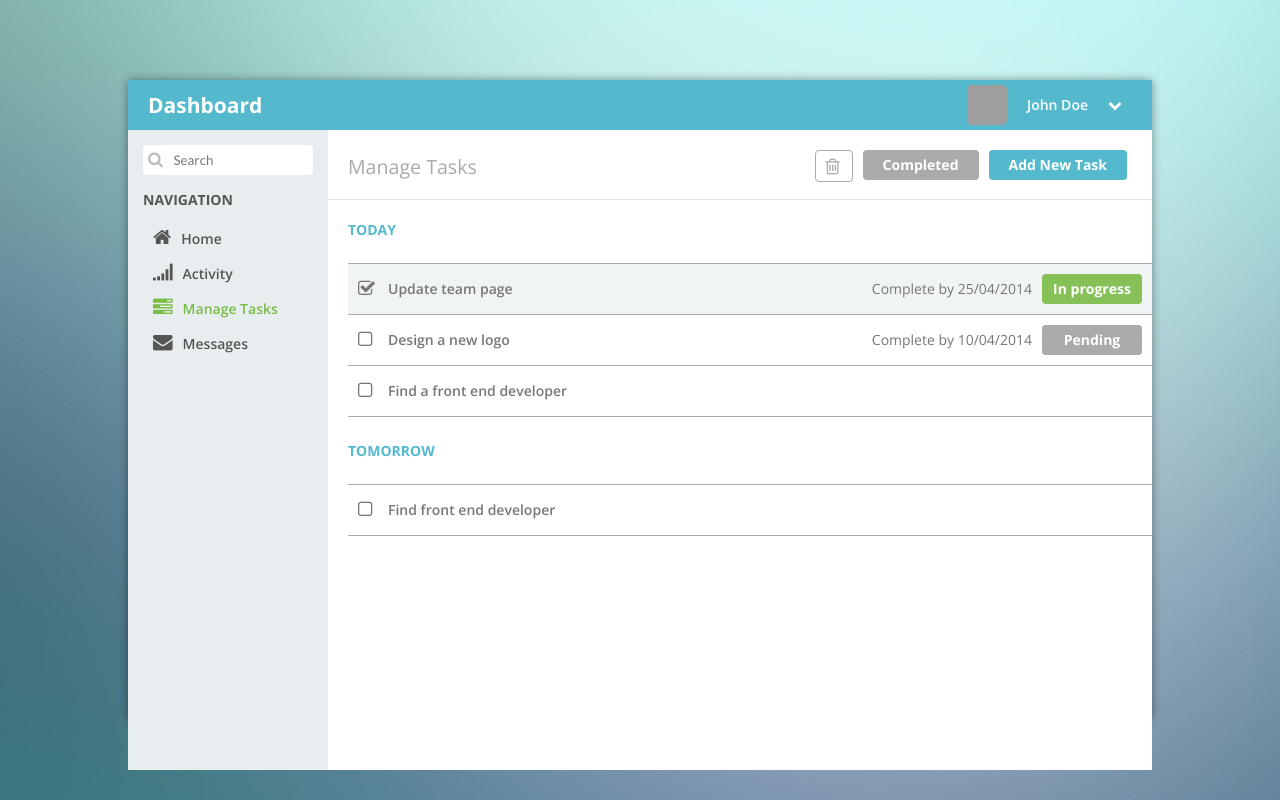
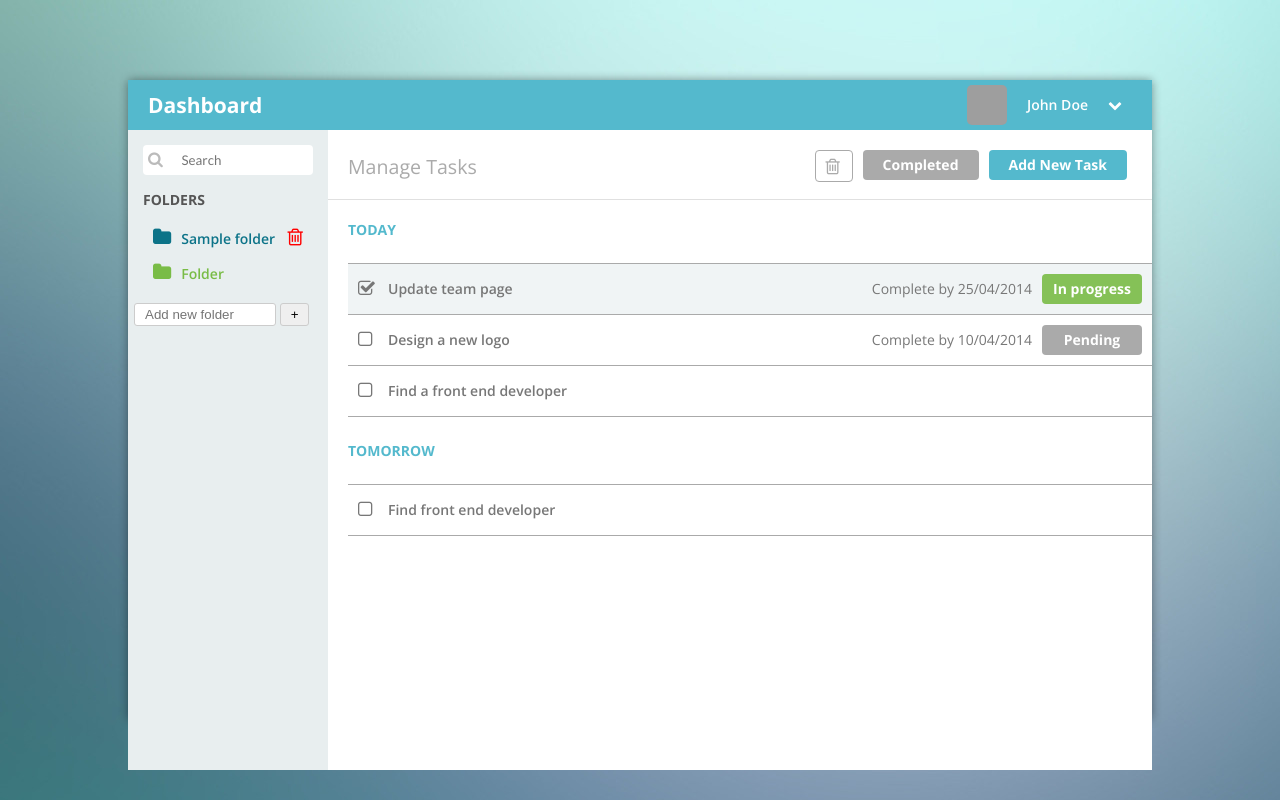
Before and after one commit to meysam1996/Todo_app_PHP, a PHP site: the page made by index.php in a window 1280 px wide. Run offline with PHP 8.4, Linux system fonts and the light colour scheme; tables that the repository leaves empty or names only in its code hold one stand-in row (values such as "Sample post"); some libraries are stand-ins or nearby versions; grey boxes are pictures that could not be loaded.

Commit message:
Create fumctions delete folder & get folder & the folder tags were styled

```diff
--- a/assets/css/style.css
+++ b/assets/css/style.css
@@ -11,6 +11,18 @@ body {
   font-size: 14px;
   font-smoothing: antialiased;
 }
+input {
+  padding: 3px 10px;
+  border-radius: 3px;
+  border: 1px solid #ccc;
+}
+
+.btn {
+  padding: 3px 10px;
+  border-radius: 3px;
+  border: 1px solid #ccc;
+}
+
 
 .page {
   position: absolute;
--- a/bootstrap/init.php
+++ b/bootstrap/init.php
@@ -2,8 +2,6 @@
 include "constants.php";
 include "config.php";
 include "libs/helpers.php";
-include "libs/lib-auth.php";
-include "libs/lib-tasks.php";
 include "vendor/autoload.php";
 
 
@@ -16,3 +14,7 @@ try {
 } catch (PDOException $e) {
     diePage('Connection failed: ' . $e->getMessage());
 }
+
+
+include "libs/lib-auth.php";
+include "libs/lib-tasks.php";
--- a/index.php
+++ b/index.php
@@ -1,7 +1,11 @@
 <?php
 include "bootstrap/init.php";
 
+if(isset($_GET['delete_folder']) && is_numeric($_GET['delete_folder'])){
+    $deletedCount = deleteFolder($_GET['delete_folder']);
+}
 
+$folders = getFolders();
 
 $tasks = getTasks();
 
--- a/libs/helpers.php
+++ b/libs/helpers.php
@@ -5,6 +5,6 @@ function getCurrentUrl(){
 }
 
 function diePage($msg){
-    echo $msg;
+    echo "<div style='padding: 30px;width: 80%;margin: 0 auto;background: #f9dede;border: 1px solid #cca4a4;color: #521717;border-radius: 5px;font-family: sans-serif;'>$msg</div>";
     die();
 }
--- a/libs/lib-auth.php
+++ b/libs/lib-auth.php
@@ -1,4 +1,9 @@
 <?php
+
+/*** Auth Functions ***/
+function getCurrentUserId(){
+    return 1;
+}
 
 function login($user,$password){
     return 1;
--- a/libs/lib-tasks.php
+++ b/libs/lib-tasks.php
@@ -1,5 +1,38 @@
 <?php
 
+/*** Folder Functions ***/
+function deleteFolder($folder_id){
+    global $pdo;
+    $sql = "delete from folders where id = $folder_id";
+    $stmt = $pdo->prepare($sql);
+    $stmt->execute();
+    return $stmt->rowCount();
+}
+
+function addFolder(){
+
+}
+
+function getFolders(){
+    global $pdo;
+    $currentUserid = getCurrentUserId();
+    $sql = "select * from folders where user_id = $currentUserid";
+    $stmt = $pdo->prepare($sql);
+    $stmt->execute();
+    $record = $stmt->fetchAll(PDO::FETCH_OBJ);
+
+    return $record;
+}
+
+/*** Tasks Functions ***/
+function removeTasks(){
+    return 1;
+}
+
+function addTasks(){
+    return 1;
+}
+
 function getTasks(){
-    return [1,2,3,4,5];
+    return 1;
 }
--- a/tpl/tpl-index.php
+++ b/tpl/tpl-index.php
@@ -4,7 +4,19 @@
   <meta charset="UTF-8">
   <title><?= SITE_TITLE ?></title>
   <link rel="stylesheet" href="assets/css/style.css">
-
+  <style>
+    .main .nav .menu ul li a{
+      text-decoration: none;
+      color: #0c7388;
+    }
+    .main .nav .menu ul li a.remove{
+      color: red;
+      float: right;
+    }
+    .main .nav .menu ul li a.remove:hover{
+      color: #4F4F4F;
+    }
+  </style>
 </head>
 <body>
 <!-- partial:index.partial.html -->
@@ -21,14 +33,24 @@
         </div>
       </div>
       <div class="menu">
-        <div class="title">Navigation</div>
+        <div class="title">Folders</div>
         <ul>
-          <li> <i class="fa fa-home"></i>Home</li>
-          <li><i class="fa fa-signal"></i>Activity</li>
-          <li class="active"> <i class="fa fa-tasks"></i>Manage Tasks</li>
-          <li> <i class="fa fa-envelope"></i>Messages</li>
+          <?php foreach ($folders as $folder) : ?>
+
+          <li>
+          <a href="?folder_id=<?= $folder->id ?>"><i class="fa fa-folder"></i><?= $folder->name ?></a>
+          <a href="?delete_folder=<?= $folder->id ?>" class="remove"><i class="fa fa-trash-o"></i></a>
+          </li>
+
+          <?php endforeach; ?>
+
+          <li class="active"><i class="fa fa-folder"></i>Folder</li>
         </ul>
       </div>
+        <div>
+          <input type="text" id="newFolderInput" placeholder="Add new folder" style="width: 60%;margin-left: 3%;"/>
+          <button id="newFolderBtn" class="btn">+</button>
+        </div>
     </div>
     <div class="view">
       <div class="viewHeader">
```
